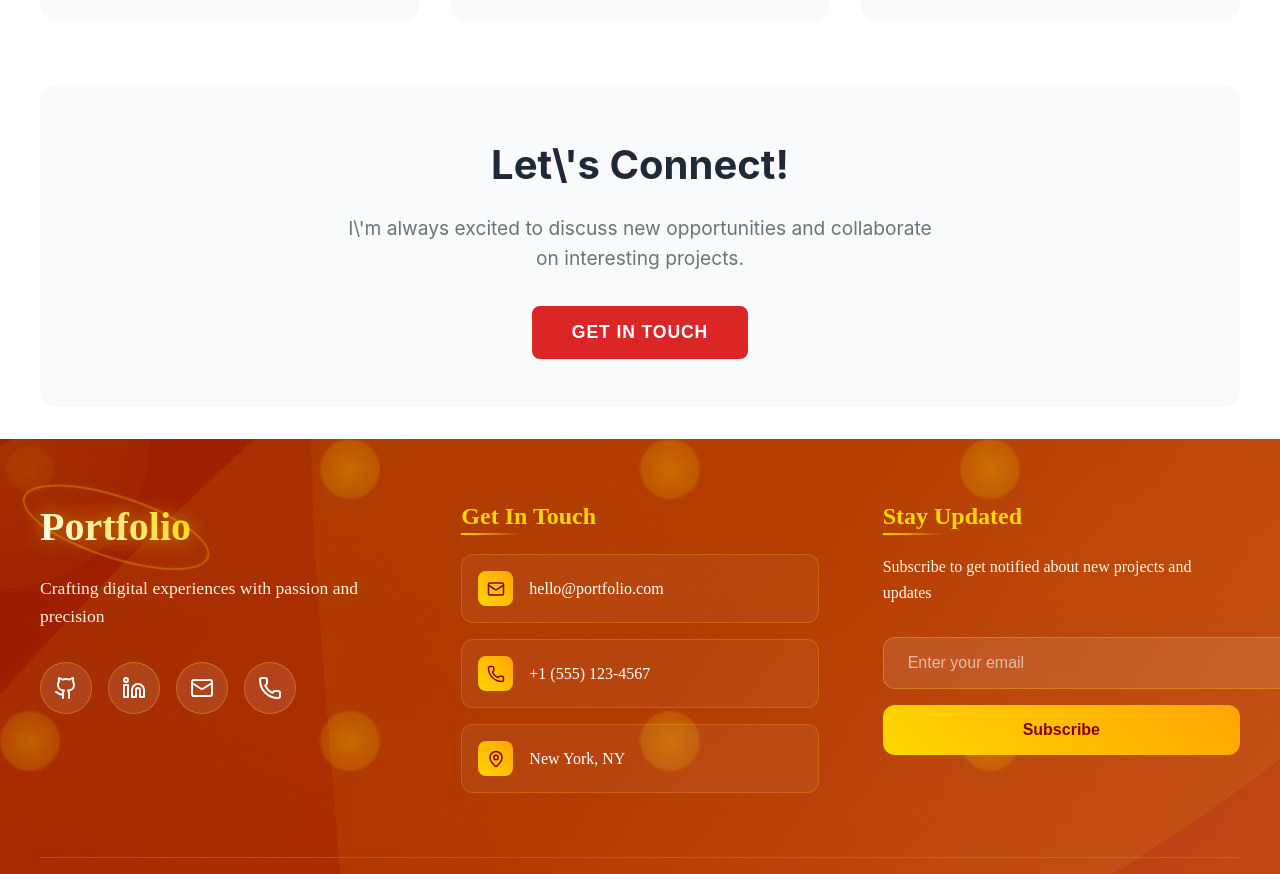
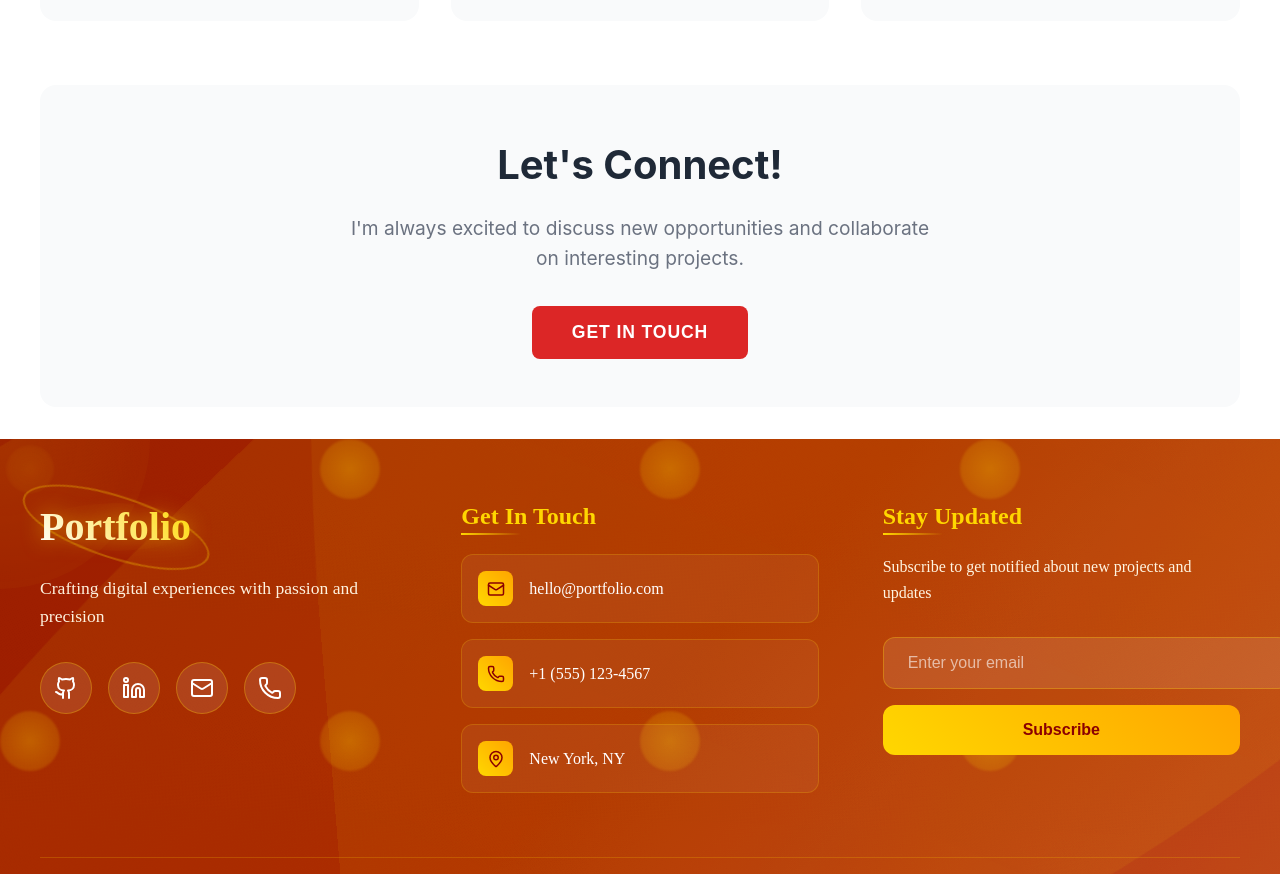
Before and after one commit to Shashidharak89/MY-PORTFOLIO, a Next.js app: page /about in a window 1280 px wide. Shown: the part 2680-3554 px from the top of the page. Built offline with nearby package versions, Linux system fonts and the light colour scheme.

Commit message:
error remove

```diff
--- a/src/app/about/AboutMe.js
+++ b/src/app/about/AboutMe.js
@@ -1,7 +1,8 @@
+/* eslint-disable react/no-unescaped-entities */
 'use client';
 
 import { useState, useEffect } from 'react';
-import Image from 'next/image'; // Added import
+import Image from 'next/image';
 import './styles/AboutMe.css';
 
 const AboutMe = () => {
@@ -178,9 +179,9 @@ const AboutMe = () => {
 
         {/* Contact CTA */}
         <div className={`contact-cta ${isVisible ? 'bounce-in' : ''}`}>
-          <h2 className="cta-title">Let\'s Connect!</h2>
+          <h2 className="cta-title">Let's Connect!</h2>
           <p className="cta-description">
-            I\'m always excited to discuss new opportunities and collaborate on interesting projects.
+            I'm always excited to discuss new opportunities and collaborate on interesting projects.
           </p>
           <button className="cta-button">
             Get In Touch
```
